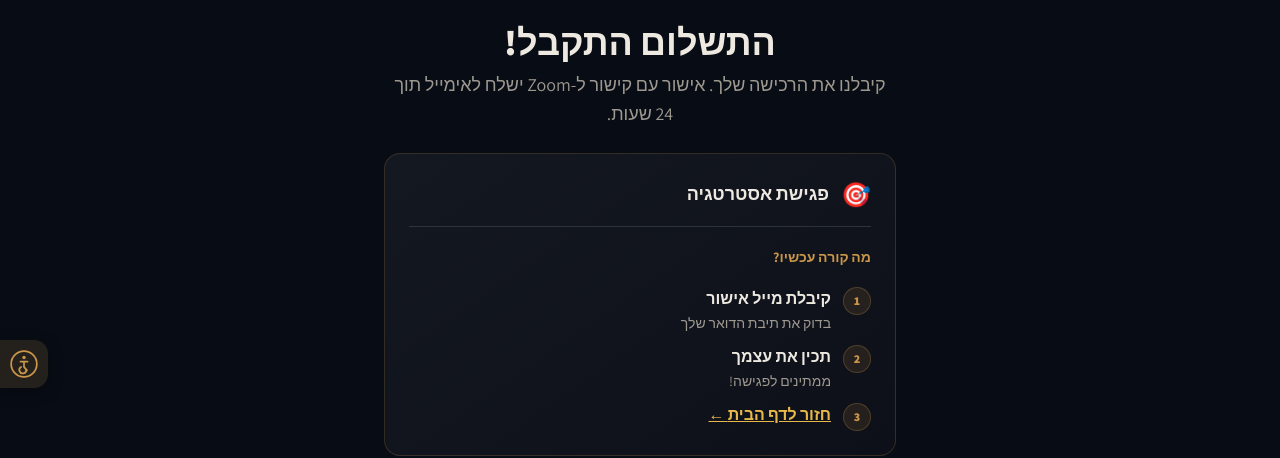
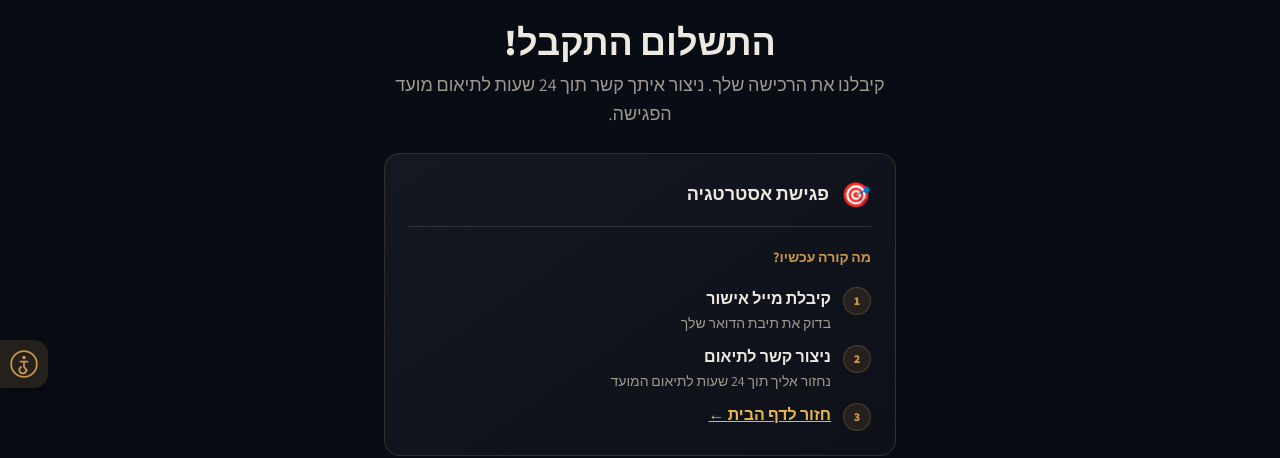
Before and after one commit to AlonAbadi/hadar-danan, a Next.js app: page /strategy/success in a window 1280 px wide. Shown: the part 268-726 px from the top of the page. Built offline with nearby package versions, Linux system fonts and the light colour scheme; no server answers.

Commit message:
fix: strategy success page — remove Zoom mention, show contact-to-schedule message

```diff
--- a/app/strategy/success/page.tsx
+++ b/app/strategy/success/page.tsx
@@ -13,10 +13,11 @@ export default function StrategySuccessPage() {
       productName="פגישת אסטרטגיה"
       emoji="🎯"
       confirmationTitle="התשלום התקבל!"
-      confirmationDesc="קיבלנו את הרכישה שלך. אישור עם קישור ל-Zoom ישלח לאימייל תוך 24 שעות."
+      confirmationDesc="קיבלנו את הרכישה שלך. ניצור איתך קשר תוך 24 שעות לתיאום מועד הפגישה."
+      step2Title="ניצור קשר לתיאום"
       nextStepLabel="חזור לדף הבית"
       nextStepHref="/"
-      nextStepDesc="ממתינים לפגישה!"
+      nextStepDesc="נחזור אליך תוך 24 שעות לתיאום המועד"
       trackingProduct="strategy_4000"
       trackingValue={4000}
     />
--- a/components/SuccessPage.tsx
+++ b/components/SuccessPage.tsx
@@ -14,6 +14,7 @@ interface SuccessPageProps {
   nextStepLabel: string;
   nextStepHref: string;
   nextStepDesc: string;
+  step2Title?: string;
   whatsappPhone?: string;
   trackingProduct?: string;
   trackingValue?: number;
@@ -33,6 +34,7 @@ export function SuccessPage({
   nextStepLabel,
   nextStepHref,
   nextStepDesc,
+  step2Title = "תכין את עצמך",
   whatsappPhone,
   trackingProduct,
   trackingValue,
@@ -74,7 +76,7 @@ export function SuccessPage({
 
   const STEPS = [
     { num: "1", title: "קיבלת מייל אישור", desc: "בדוק את תיבת הדואר שלך" },
-    { num: "2", title: "תכין את עצמך", desc: nextStepDesc },
+    { num: "2", title: step2Title, desc: nextStepDesc },
     { num: "3", title: nextStepLabel, desc: null, href: nextStepHref },
   ];
 
```
